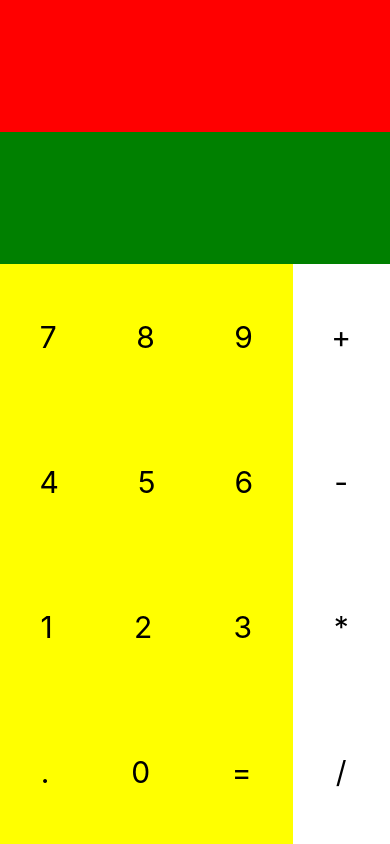
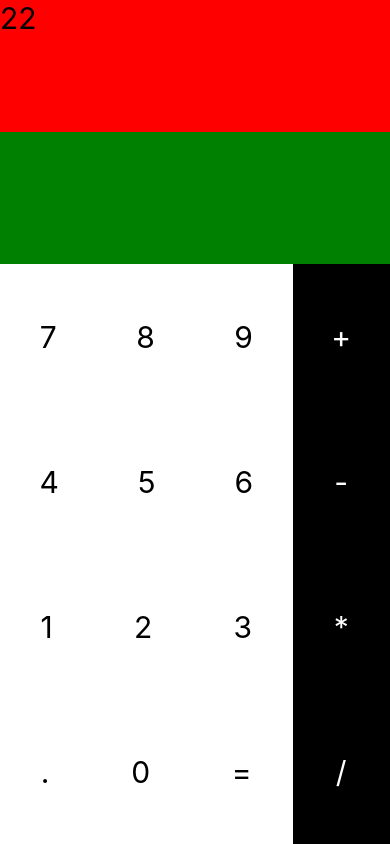
Before and after one commit to romanstepura/react-native-calculator, a React Native app: screen / in a window 390 px wide. Built offline with nearby package versions, Linux system fonts and the light colour scheme.

Commit message:
Create display

```diff
--- a/App.js
+++ b/App.js
@@ -6,13 +6,17 @@
  * @flow
  */
 import React from 'react';
-import {StyleSheet, View} from 'react-native';
+import {StyleSheet, View, Text} from 'react-native';
 import Keyboard from './Components/Keyboard';
+import Display from './Components/Display';
 
 const App: () => React$Node = () => {
+
   return (
     <View style={styles.container}>
-      <View style={styles.result} />
+      <View style={styles.result}>
+        <Text style={styles.result}>{<Display />}</Text>
+      </View>
       <View style={styles.calculation} />
       <Keyboard />
     </View>
--- a/Components/Button.js
+++ b/Components/Button.js
@@ -1,18 +1,12 @@
 import React, {Component} from 'react';
-import {TouchableOpacity, Text, StyleSheet} from 'react-native';
+import {TouchableOpacity, Text } from 'react-native';
 
 export default class Button extends Component {
   render() {
     return (
       <TouchableOpacity>
-        <Text style={styles.btnText}>{this.props.character}</Text>
+        <Text>{this.state.resultText}</Text>
       </TouchableOpacity>
     );
   }
 }
-const styles = StyleSheet.create({
-  btnText: {
-    fontSize: 30,
-    padding: 5,
-  },
-});
--- a/Components/Display.js
+++ b/Components/Display.js
@@ -1,6 +1,14 @@
 import React, {Component} from 'react';
-import {Text, TouchableOpacity, View} from 'react-native';
+import {StyleSheet, Text, TouchableOpacity, View} from 'react-native';
+import Keyboard from './Keyboard';
 
 export default class Display extends Component {
-  render() {}
+  render() {
+    return <Text style={styles.displayText}>{22}</Text>;
+  }
 }
+const styles = StyleSheet.create({
+  displayText:{
+    fontSize: 30,
+  },
+});
--- a/Components/Keyboard.js
+++ b/Components/Keyboard.js
@@ -1,15 +1,33 @@
 import React, {Component} from 'react';
-import {View, StyleSheet} from 'react-native';
+import {View, Text, StyleSheet, TouchableOpacity} from 'react-native';
 import Button from './Button';
+import Display from './Display';
 
 export default class Keyboard extends Component {
+  constructor() {
+    super();
+    this.state = {
+      resultText: '',
+    };
+  }
+  buttonPressed(text) {
+    console.log(text);
+    this.setState({
+      resultText: Keyboard.state.resultText + text,
+    });
+  }
+
   render() {
     let rows = [];
-    let nums = [[7, 8, 9], [4, 5, 6],[1, 2, 3],  ['.', 0, '=']];
-    for (let i = 0; i < 4; i++){
+    let nums = [[7, 8, 9], [4, 5, 6], [1, 2, 3], ['.', 0, '=']];
+    for (let i = 0; i < 4; i++) {
       let row = [];
       for (let j = 0; j < 3; j++) {
-        row.push(<Button character={nums[i][j]} />);
+        row.push(
+          <TouchableOpacity onPress={() =>this.buttonPressed(nums[i][j])}>
+            <Text style={styles.btnText}>{nums[i][j]}</Text>
+          </TouchableOpacity>,
+        );
       }
       rows.push(<View style={styles.row}>{row}</View>);
     }
@@ -17,17 +35,33 @@ export default class Keyboard extends Component {
     let operation = ['+', '-', '*', '/'];
     let ops = [];
     for (let k = 0; k < 4; k++) {
-      ops.push(<Button character={operation[k]} />);
+      ops.push(
+        <TouchableOpacity
+          onPress={() => this.buttonPressed(operation[k])}
+          style={styles.operations}>
+          <Text style={styles.white}>{operation[k]}</Text>
+        </TouchableOpacity>,
+      );
     }
     return (
       <View style={styles.buttons}>
         <View style={styles.numberButtons}>{rows}</View>
         <View style={styles.operations}>{ops}</View>
       </View>
+
     );
   }
 }
 const styles = StyleSheet.create({
+  white: {
+    color: 'white',
+    fontSize: 30,
+    padding: 5,
+  },
+  btnText: {
+    fontSize: 30,
+    padding: 5,
+  },
   row: {
     flexDirection: 'row',
     flex: 1,
@@ -36,12 +70,13 @@ const styles = StyleSheet.create({
   },
   numberButtons: {
     flex: 3,
-    backgroundColor: 'yellow',
+    backgroundColor: 'white',
   },
   operations: {
     flex: 1,
     justifyContent: 'space-around',
     alignItems: 'center',
+    backgroundColor: 'black',
   },
   buttons: {
     flexGrow: 3,
```
